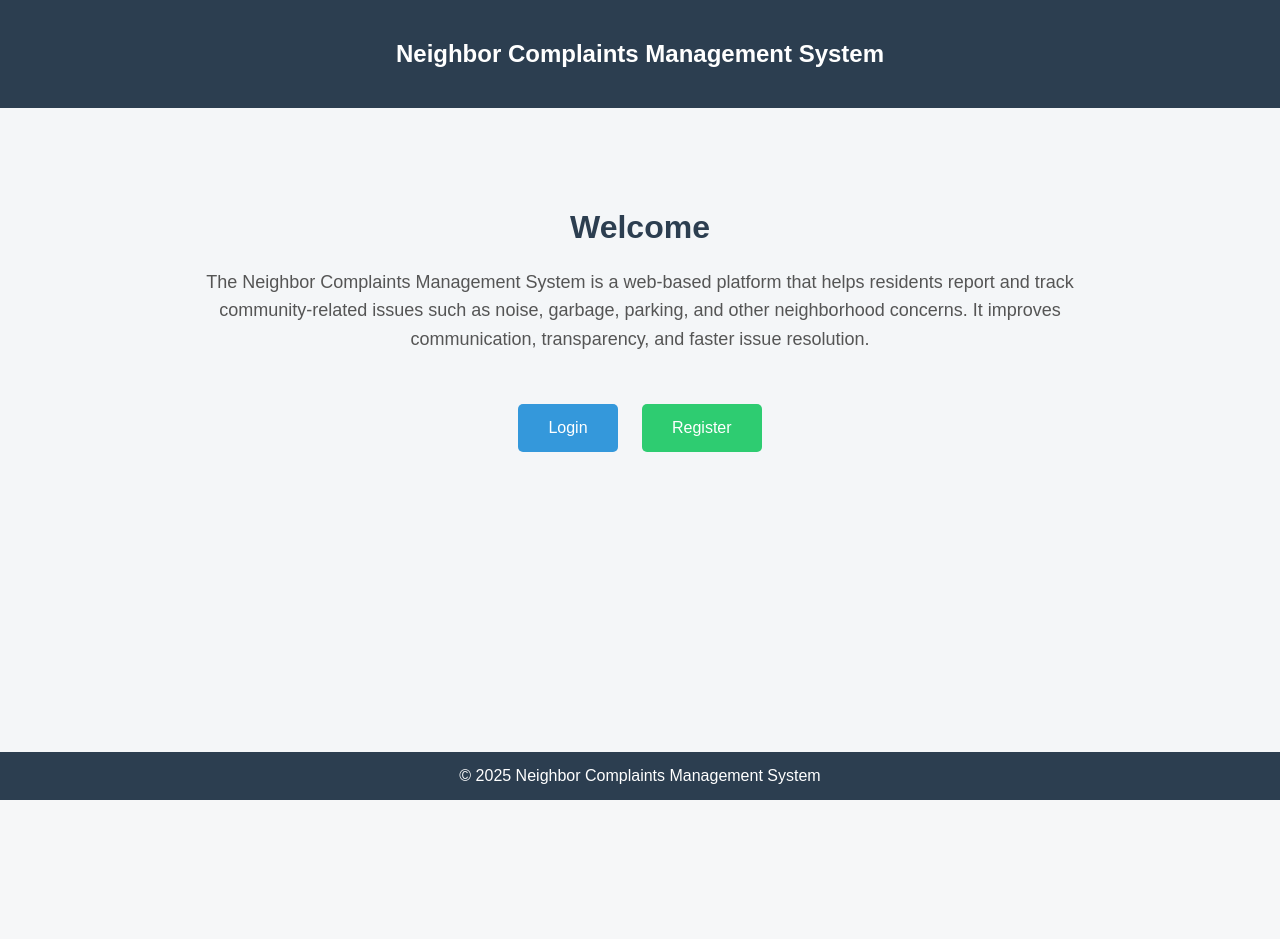
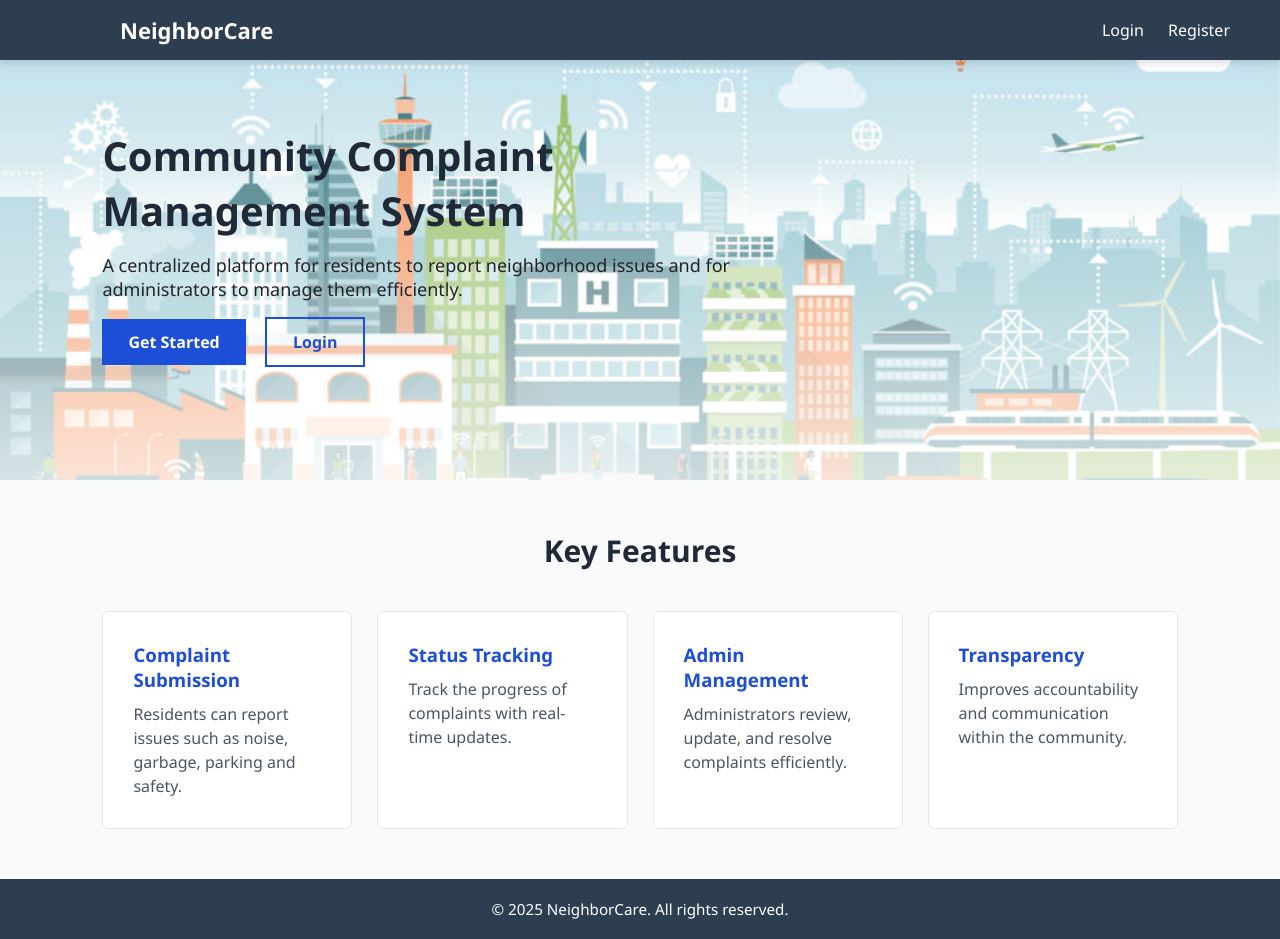
Before and after one commit to NarthanaVeenavi/Neighborhood-Complaint-Management-System, a PHP site: page /pages/landing_page.html in a window 1280 px wide. Before the commit the page ends 800 px from the top, so only its background shows below. Run offline with PHP 8.4, Linux system fonts and the light colour scheme.

Commit message:
Modified UI for landing page

```diff
--- a/css/landing_page.css
+++ b/css/landing_page.css
@@ -1,71 +1,148 @@
-html, body {
-    height: 100%;
+* {
+    margin: 0;
+    padding: 0;
+    box-sizing: border-box;
+    font-family: "Segoe UI", Arial, sans-serif;
 }
 
 body {
-    margin: 0;
-    font-family: Arial, Helvetica, sans-serif;
-    background: #f4f6f8;
-    min-height: 100vh;
-    display: flex;
-    flex-direction: column;
+    color: #1f2937;
 }
 
+/* Header */
 .header {
+    position: fixed;       /* Makes navbar stick to top */
+    top: 0;                /* Align to top */
+    left: 0;
+    width: 100%;           /* Full width */
+    display: flex;
+    justify-content: space-between;
+    align-items: center;
+    padding: 15px 50px;
     background-color: #2c3e50;
-    color: white;
-    padding: 20px;
+    box-shadow: 0 4px 6px rgba(0,0,0,0.1);
+    z-index: 999;          /* Make sure it stays on top */
+}
+
+.logo {
+    font-size: 22px;
+    font-weight: 700;
+    color: #ffffff;
+    margin-left: 70px;
+}
+
+.header nav a {
+    margin-left: 20px;
+    text-decoration: none;
+    color: #ffffff;
+    font-weight: 500;
+}
+
+/* Hero with Background Image */
+.hero {
+    min-height: 60vh;
+    background: linear-gradient(
+        rgba(255,255,255,0.1),
+        rgba(255,255,255,0.8)
+    ),
+    url("../assets/landing_pg_bg_img.jpg") center/cover no-repeat;
+    display: flex;
+    align-items: center;
+    padding: 0 8%;
+}
+
+.hero-content {
+    max-width: 700px;
+}
+
+.hero h1 {
+    font-size: 40px;
+    margin-bottom: 15px;
+}
+
+.hero p {
+    font-size: 18px;
+    color: #222427;
+    margin-bottom: 30px;
+}
+
+/* Buttons */
+.btn {
+    padding: 12px 26px;
+    text-decoration: none;
+    font-weight: 600;
+    margin-right: 15px;
+}
+
+.primary {
+    background: #1d4ed8;
+    color: #ffffff;
+}
+
+.secondary {
+    border: 2px solid #1d4ed8;
+    color: #1d4ed8;
+}
+
+/* Features Section */
+.features {
+    padding: 50px 8%;
+    background: #f9fafb;
+}
+
+.features h2 {
+    font-size: 30px;
+    margin-bottom: 40px;
     text-align: center;
 }
 
-.container {
-    max-width: 900px;
-    margin: 60px auto;
-    text-align: center;
-    padding: 20px;
-    flex: 1;
+/* Feature Cards */
+.feature-cards {
+    display: grid;
+    grid-template-columns: repeat(auto-fit, minmax(240px, 1fr));
+    gap: 25px;
 }
 
-h1 {
-    color: #2c3e50;
+/* Hover Effect */
+.card:hover {
+    transform: translateY(-10px) scale(1.05);  /* slightly lift and enlarge */
+    box-shadow: 0 12px 25px rgba(0,0,0,0.2);   /* stronger shadow */
+    background: #f9f9f9;                        /* subtle color change */
 }
 
-p {
-    font-size: 18px;
-    color: #555;
-    line-height: 1.6;
+.card {
+    background: #ffffff;
+    padding: 30px;
+    border-radius: 6px;
+    border: 1px solid #e5e7eb;
 }
 
-.buttons {
-    margin-top: 40px;
+.card h3 {
+    color: #1d4ed8;
+    margin-bottom: 10px;
 }
 
-.buttons a {
-    text-decoration: none;
-    padding: 15px 30px;
-    margin: 10px;
-    border-radius: 5px;
-    font-size: 16px;
-    color: white;
-    display: inline-block;
+.card p {
+    color: #4b5563;
+    line-height: 1.5;
 }
 
-.login-btn {
-    background-color: #3498db;
+/* Footer */
+/* Footer */
+footer {
+    background-color: #2c3e50;
+    color: #fff;
+    text-align: center;
+    padding: 20px 0;
+    font-size: 0.95rem;
+    position: relative;
+    bottom: 0;
+    width: 100%;
 }
 
-.register-btn {
-    background-color: #2ecc71;
+/* Responsive */
+@media (max-width: 768px) {
+    .hero h1 {
+        font-size: 32px;
+    }
 }
-
-.buttons a:hover {
-    opacity: 0.9;
-}
-
-footer {
-    margin-top: auto;
-    padding: 15px;
-    text-align: center;
-    background-color: #2c3e50;
-    color: white;
-}
--- /dev/null
+++ b/pages/footer.html
@@ -0,0 +1,4 @@
+<link rel="stylesheet" href="css/landing_page.css">
+<footer>
+    &copy; 2025 NeighborCare. All Rights Reserved.
+</footer>
--- a/pages/landing_page.html
+++ b/pages/landing_page.html
@@ -1,34 +1,70 @@
 <!DOCTYPE html>
 <html lang="en">
+
 <head>
     <meta charset="UTF-8">
-    <title>Neighbor Complaints Management System</title>
+    <meta name="viewport" content="width=device-width, initial-scale=1.0">
+    <title>NeighborCare | Community Complaint System</title>
     <link rel="stylesheet" href="../css/landing_page.css">
 </head>
+
 <body>
 
-    <div class="header">
-        <h2>Neighbor Complaints Management System</h2>
-    </div>
+    <header class="header">
+        <div class="logo">NeighborCare</div>
+        <nav>
+            <a href="login.php">Login</a>
+            <a href="register.html" class="register">Register</a>
+        </nav>
+    </header>
 
-    <div class="container">
-        <h1>Welcome</h1>
-        <p>
-            The Neighbor Complaints Management System is a web-based platform that helps
-            residents report and track community-related issues such as noise, garbage,
-            parking, and other neighborhood concerns. It improves communication,
-            transparency, and faster issue resolution.
-        </p>
+    <!-- Hero Section -->
+    <section class="hero">
+        <div class="hero-content">
+            <h1>Community Complaint Management System</h1>
+            <p>
+                A centralized platform for residents to report neighborhood issues
+                and for administrators to manage them efficiently.
+            </p>
 
-        <div class="buttons">
-            <a href="login.php" class="login-btn">Login</a>
-            <a href="register.html" class="register-btn">Register</a>
+            <div class="actions">
+                <a href="register.html" class="btn primary">Get Started</a>
+                <a href="login.php" class="btn secondary">Login</a>
+            </div>
         </div>
-    </div>
+    </section>
+
+    <!-- Features -->
+    <section class="features">
+        <h2>Key Features</h2>
+
+        <div class="feature-cards">
+            <div class="card">
+                <h3>Complaint Submission</h3>
+                <p>Residents can report issues such as noise, garbage, parking and safety.</p>
+            </div>
+
+            <div class="card">
+                <h3>Status Tracking</h3>
+                <p>Track the progress of complaints with real-time updates.</p>
+            </div>
+
+            <div class="card">
+                <h3>Admin Management</h3>
+                <p>Administrators review, update, and resolve complaints efficiently.</p>
+            </div>
+
+            <div class="card">
+                <h3>Transparency</h3>
+                <p>Improves accountability and communication within the community.</p>
+            </div>
+        </div>
+    </section>
 
     <footer>
-        &copy; 2025 Neighbor Complaints Management System
+        <p>&copy; 2025 NeighborCare. All rights reserved.</p>
     </footer>
 
 </body>
+
 </html>
```
Also changed, not shown: pages/nav_bar.html (added, +12 -0 lines), assets/landing_pg_bg_img.jpg (added).
